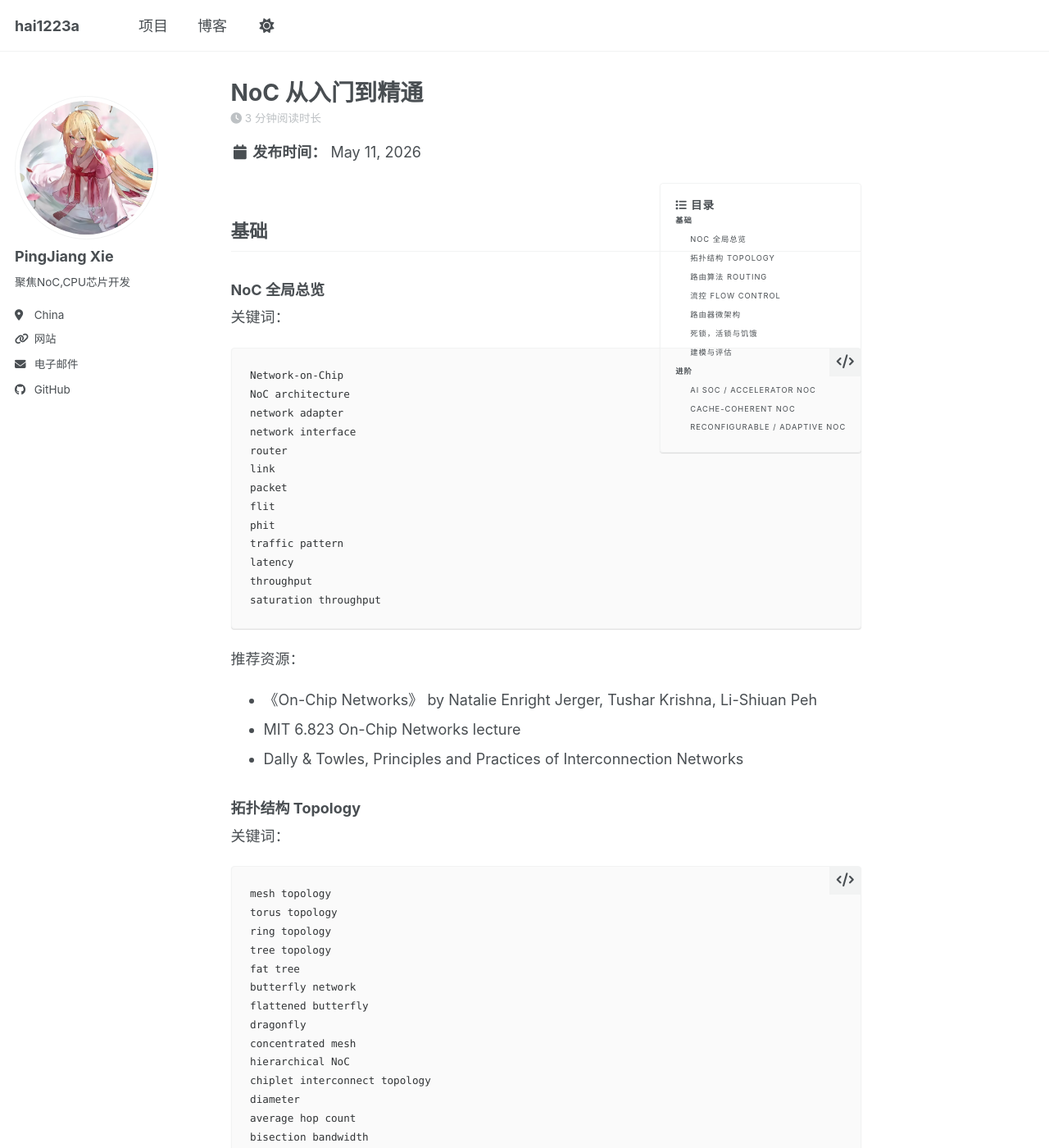
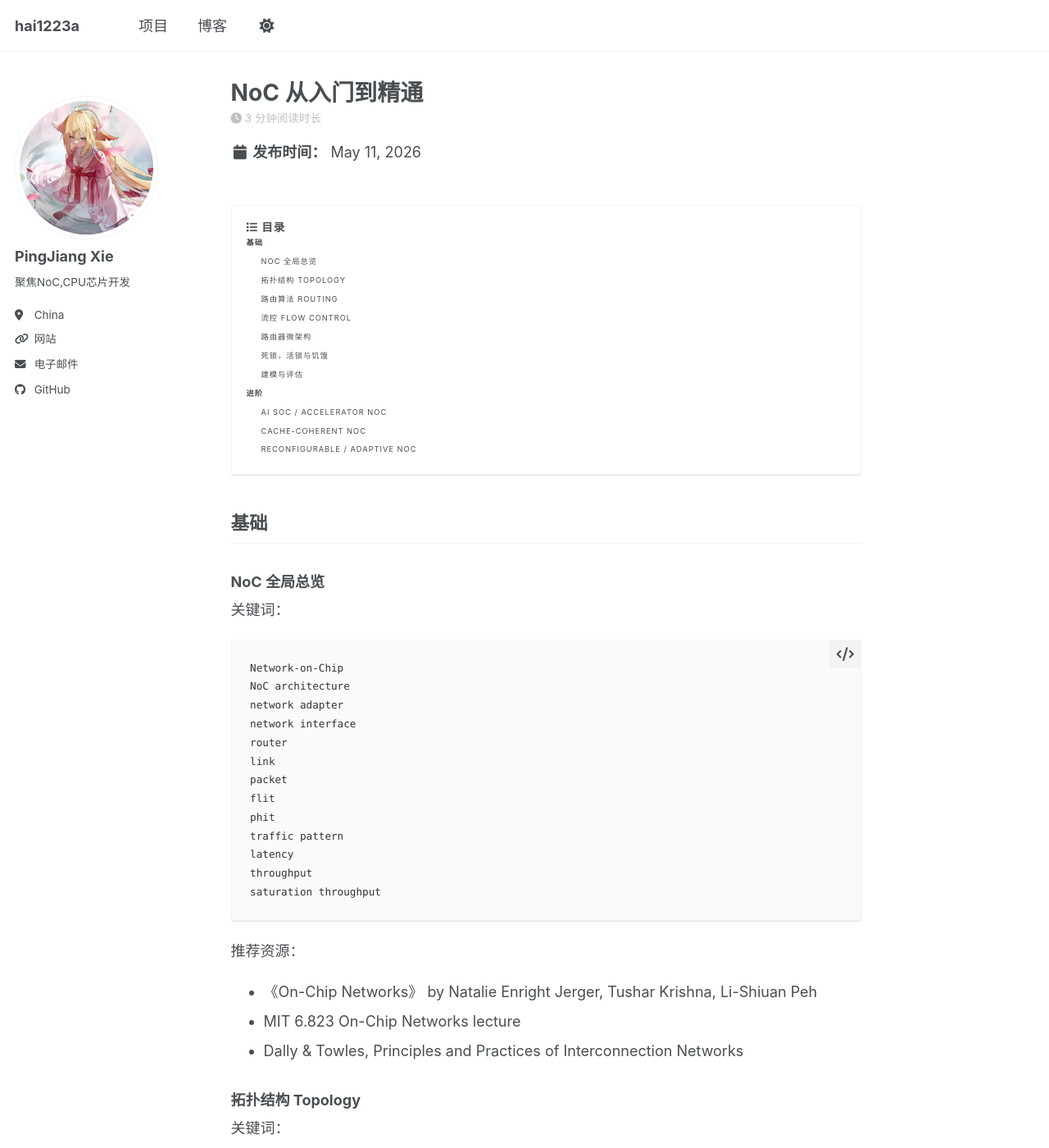
Before and after one commit to hai1223a/hai1223a.github.io, a Jekyll site: the page built from _posts/2026-05-11-NoC从入门到精通.md, in a window 1280 px wide and 1400 px high. Shown: the whole window at 82% size. Built offline with Jekyll 4.4.1, drawn with Linux system fonts in a browser that asks for light colours; a script bundle is joined from its source files by our own code; library files that are not in the unit come from our copies; comment, search, counter and statistics services are not loaded.

Commit message:
NoC拓扑结构

```diff
--- a/_includes/toc
+++ b/_includes/toc
@@ -1,7 +1,15 @@
+{% if include.position == "inline" %}
+<div class="page__toc">
+{% else %}
 <aside class="sidebar__right">
+{% endif %}
 <nav class="toc" markdown="1">
 <header><h4 class="nav__title"><i class="fa fa-{{ include.icon | default: 'file-text' }}"></i> {{ include.title | default: site.data.ui-text[site.locale].toc_label }}</h4></header>
 *  Auto generated table of contents
 {:toc .toc__menu}
 </nav>
+{% if include.position == "inline" %}
+</div>
+{% else %}
 </aside>
+{% endif %}
--- a/_posts/2026-05-11-NoC从入门到精通.md
+++ b/_posts/2026-05-11-NoC从入门到精通.md
@@ -8,7 +8,7 @@ tags:
   - NoC
   - 学习笔记
 ---
-{% include toc icon="list" title="目录" %}
+{% include toc icon="list" title="目录" position="inline" %}
 
 ## 基础
 
--- a/_sass/layout/_sidebar.scss
+++ b/_sass/layout/_sidebar.scss
@@ -74,6 +74,11 @@
   @include breakpoint($x-large) {
     width: $right-sidebar-width;
   }
+}
+
+.page__toc {
+  clear: both;
+  margin: 1.5em 0;
 }
 
 
```
Also changed, not shown: _posts/2026-05-07-deepseek-v4-paper-reading.md (+2 -2 lines), _posts/2026-05-11-NoC-拓扑结构-基础篇.md (+2 -2 lines), image.png (added).
